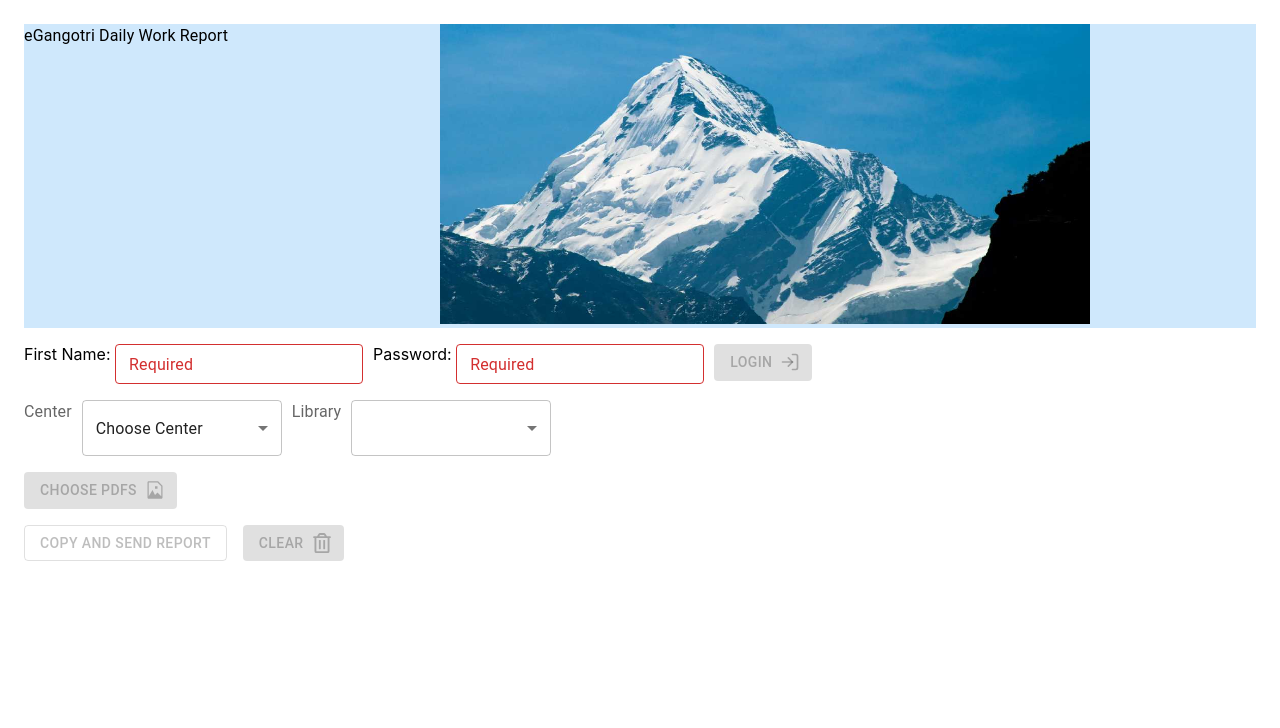
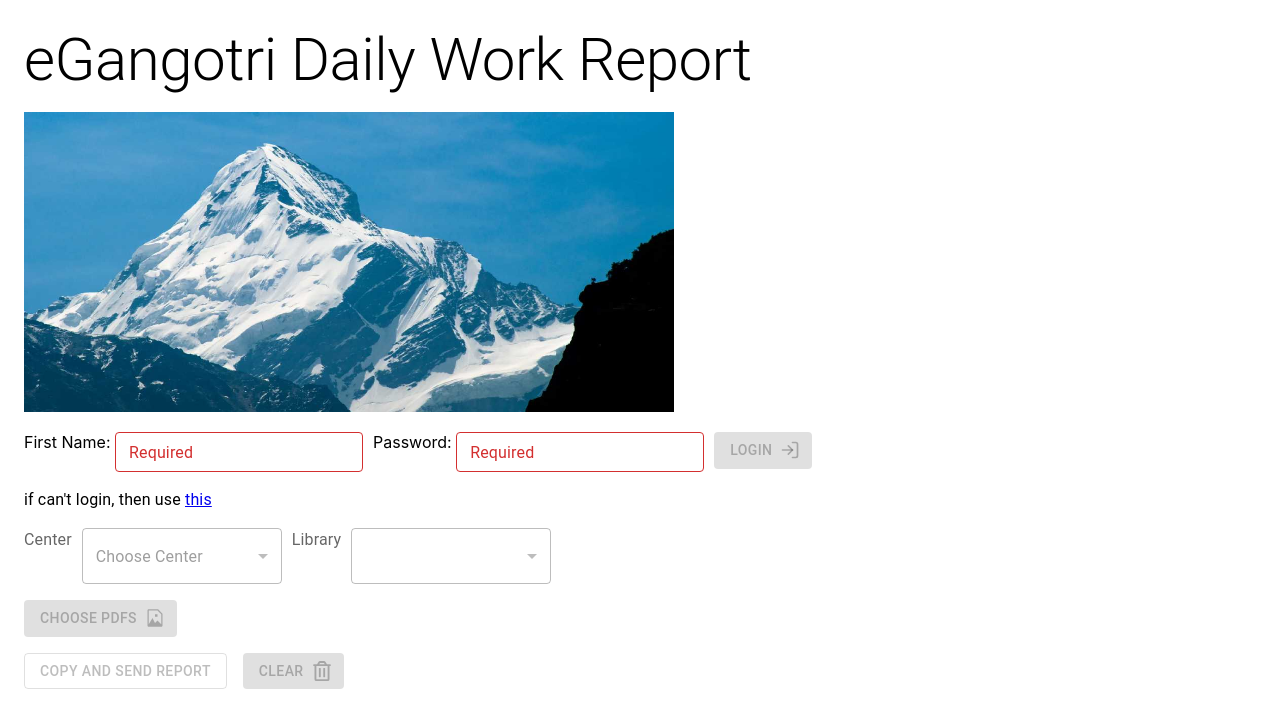
Before and after one commit to eGangotri/egangotri-react-page-counter, a React (Create React App) app: page / in a window 1280 px wide. Shown: the top 728 px of the page. Built offline with nearby package versions, Linux system fonts and the light colour scheme; what react-dotenv would draw is missing.

Commit message:
layout refinements

```diff
--- a/src/pages/DailyReport.tsx
+++ b/src/pages/DailyReport.tsx
@@ -99,15 +99,9 @@ const DailyReport = () => {
 
   return (
     <Stack spacing={2}>
-      <Box sx={{ bgcolor: "#cfe8fc" }}>
-        <Grid container spacing={2}>
-          <Grid item xs={4}>
-            <Typography>eGangotri Daily Work Report</Typography>
-          </Grid>
-          <Grid item xs={8}>
+       <Typography variant="h2" >eGangotri Daily Work Report</Typography>
+      <Box>
             <Icon icon="gangotri" height="300px" width="650px" />
-          </Grid>
-        </Grid>
       </Box>
 
       <Box sx={{ display: "flex", flexDirection: "row" }}>
@@ -153,7 +147,7 @@ const DailyReport = () => {
         </>
         }
       </Box>
-
+      <Typography>if can't login, then use <a href="https://egangotri-react-page-counter.web.app/">this</a></Typography>
       <Box sx={{ display: "flex", flexDirection: "row" }}>
         <Box sx={panelOneCSS}>
           <InputLabel id="l1">Center</InputLabel>
@@ -165,6 +159,7 @@ const DailyReport = () => {
             value={center}
             onChange={handleCenterChange}
             sx={{minWidth: '200px'}}
+            disabled={!loggedIn}
           >
             {centers.map((option: string) => (
               <MenuItem key={option} value={option}>
@@ -184,6 +179,7 @@ const DailyReport = () => {
             onChange={handleLibChange}
             label="Library"
             sx={{minWidth: '200px'}}
+            disabled={!loggedIn}
           >
             {(libraries || []).map((option: string, index: number) => (
               <MenuItem
@@ -205,14 +201,14 @@ const DailyReport = () => {
           type="file"
           multiple
           accept=".pdf"
-          disabled={!loggedIn}
+          disabled={!loggedIn || center === centers[0]}
           onChange={uploadPdf}
         />
         <Button
           color="primary"
           variant="contained"
           component="span"
-          disabled={!loggedIn }
+          disabled={!loggedIn || center === centers[0]}
           endIcon={<GoFileMedia style={{ color: "primary" }} />}
         >
           Choose PDFs
@@ -258,6 +254,7 @@ const DailyReport = () => {
       </Stack>
       <Box ref={dataHoldingElement}>{AllPdfStats.decorate(pdfData)}</Box>
     </Stack>
+
   );
 };
 
```
